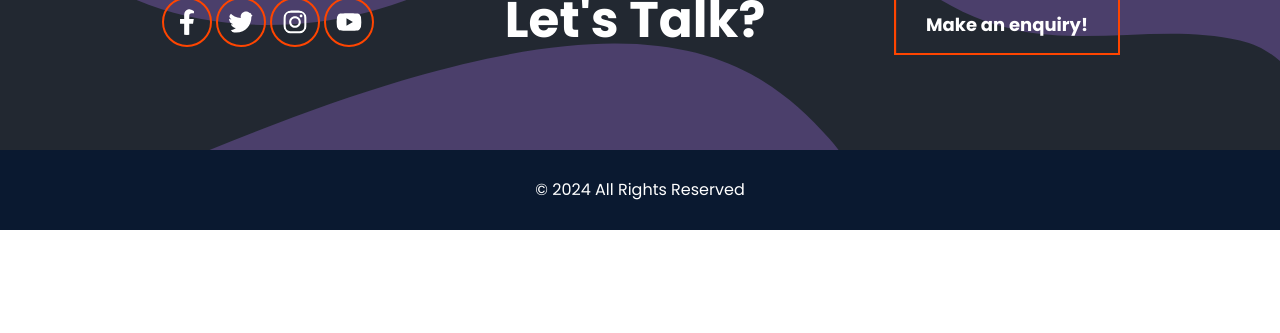
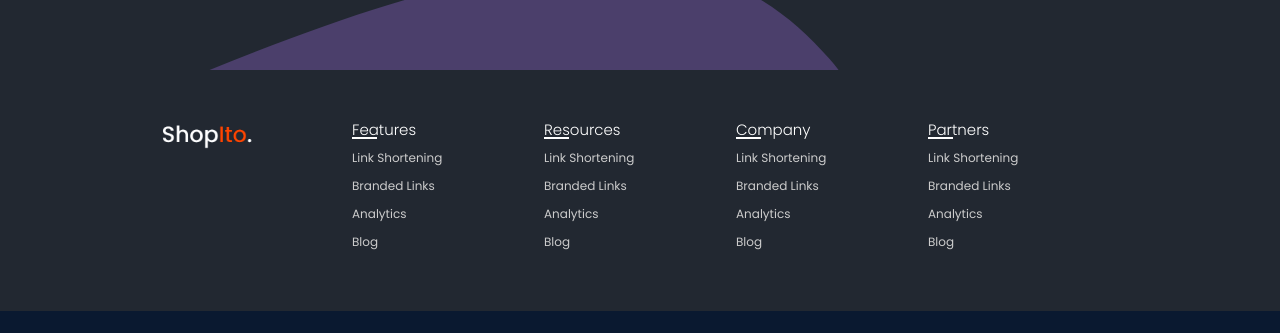
Before and after one commit to DipeshRamStha/Shopito, a React (Create React App) app in the folder frontend/: page / in a window 1280 px wide. Shown: the part 2464-2797 px from the top of the page. Before the commit the page ends 2694 px from the top, so only its background shows below. Built offline with nearby package versions, Linux system fonts and the light colour scheme.

Commit message:
Created the dynamic class for the fixed header and added the footer section

```diff
--- a/frontend/src/components/footer/FooterLinks.js
+++ b/frontend/src/components/footer/FooterLinks.js
@@ -1,6 +1,7 @@
 import React from "react";
 import "./FooterLinks.scss";
 import { FaFacebookF, FaInstagram, FaTwitter, FaYoutube } from "react-icons/fa";
+import logoImg from "../../assets/shopito_logo.png";
 
 const FooterLinks = () => {
   return (
@@ -19,6 +20,83 @@ const FooterLinks = () => {
           </a>
         </div>
       </section>
+
+      <section className="footer-section">
+        <div className="container footer">
+          <div className="footer-logo">
+            <img src={logoImg} alt="logo" />
+          </div>
+
+          <div className="footer-menu">
+            <p className="link-heading">Features</p>
+            <ul className="nav-ul footer-links">
+              <li>
+                <a href="#home">Link Shortening</a>
+              </li>
+              <li>
+                <a href="#home">Branded Links</a>
+              </li>
+              <li>
+                <a href="#home">Analytics</a>
+              </li>
+              <li>
+                <a href="#home">Blog</a>
+              </li>
+            </ul>
+          </div>
+          <div className="footer-menu">
+            <p className="link-heading">Resources</p>
+            <ul className="nav-ul footer-links">
+              <li>
+                <a href="#home">Link Shortening</a>
+              </li>
+              <li>
+                <a href="#home">Branded Links</a>
+              </li>
+              <li>
+                <a href="#home">Analytics</a>
+              </li>
+              <li>
+                <a href="#home">Blog</a>
+              </li>
+            </ul>
+          </div>
+          <div className="footer-menu">
+            <p className="link-heading">Company</p>
+            <ul className="nav-ul footer-links">
+              <li>
+                <a href="#home">Link Shortening</a>
+              </li>
+              <li>
+                <a href="#home">Branded Links</a>
+              </li>
+              <li>
+                <a href="#home">Analytics</a>
+              </li>
+              <li>
+                <a href="#home">Blog</a>
+              </li>
+            </ul>
+          </div>
+          <div className="footer-menu">
+            <p className="link-heading">Partners</p>
+            <ul className="nav-ul footer-links">
+              <li>
+                <a href="#home">Link Shortening</a>
+              </li>
+              <li>
+                <a href="#home">Branded Links</a>
+              </li>
+              <li>
+                <a href="#home">Analytics</a>
+              </li>
+              <li>
+                <a href="#home">Blog</a>
+              </li>
+            </ul>
+          </div>
+        </div>
+      </section>
     </>
   );
 };
--- a/frontend/src/components/header/Header.js
+++ b/frontend/src/components/header/Header.js
@@ -18,6 +18,17 @@ const activeLink = ({ isActive }) => (isActive ? `${styles.active}` : "");
 
 const Header = () => {
   const [showMenu, setShowMenu] = useState(false);
+  const [scrollPage, setScrollPage] = useState(false);
+
+  const fixNavbar = () => {
+    if (window.scrollY > 50) {
+      setScrollPage(true);
+    } else {
+      setScrollPage(true);
+    }
+  };
+
+  window.addEventListener("scroll", fixNavbar);
 
   const toggleMenu = () => {
     setShowMenu(!showMenu);
@@ -38,7 +49,7 @@ const Header = () => {
   );
 
   return (
-    <header>
+    <header className={scrollPage ? `${styles.fixed}` : null}>
       <div className={styles.header}>
         {logo}
         <nav
```
